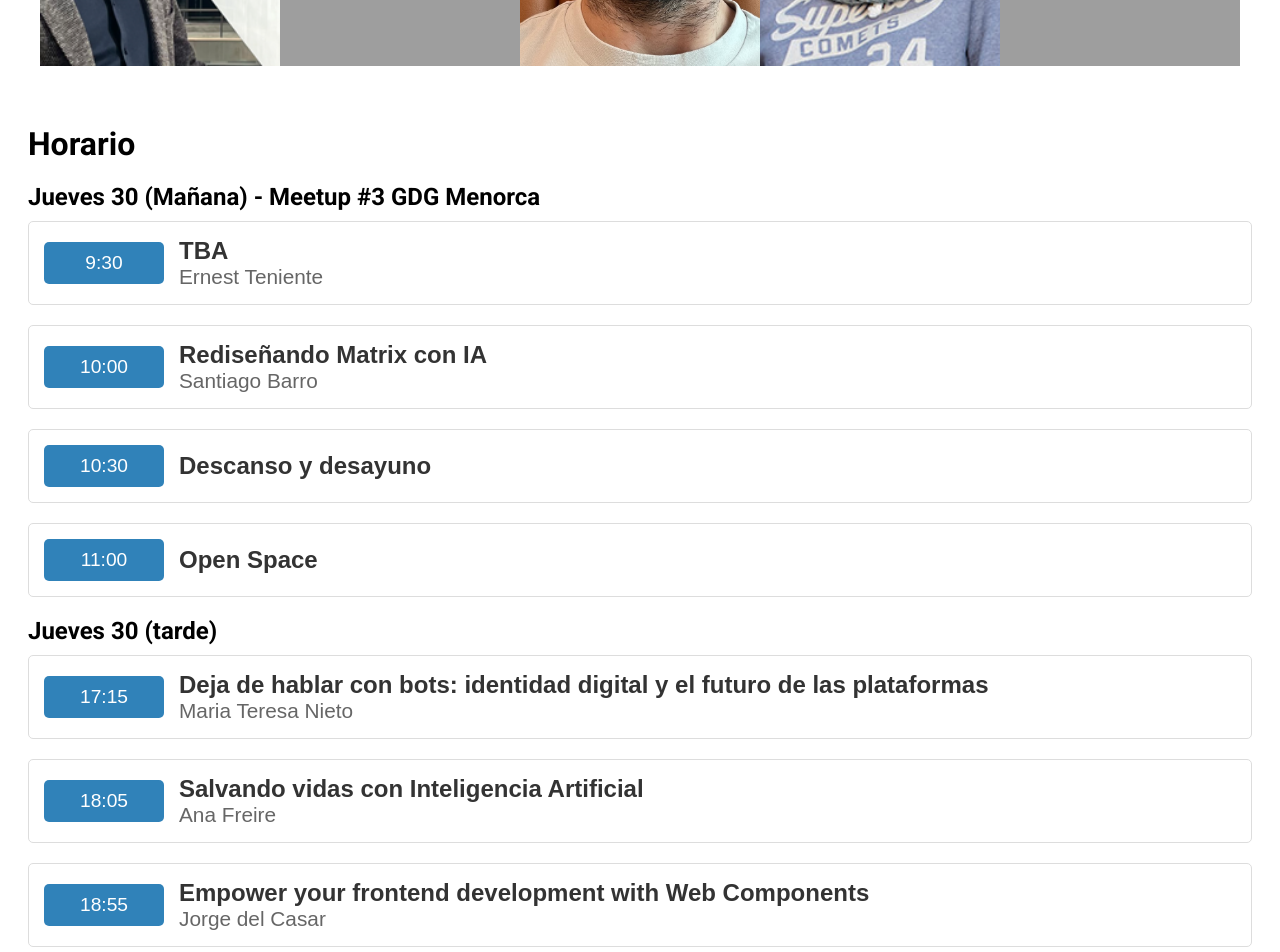
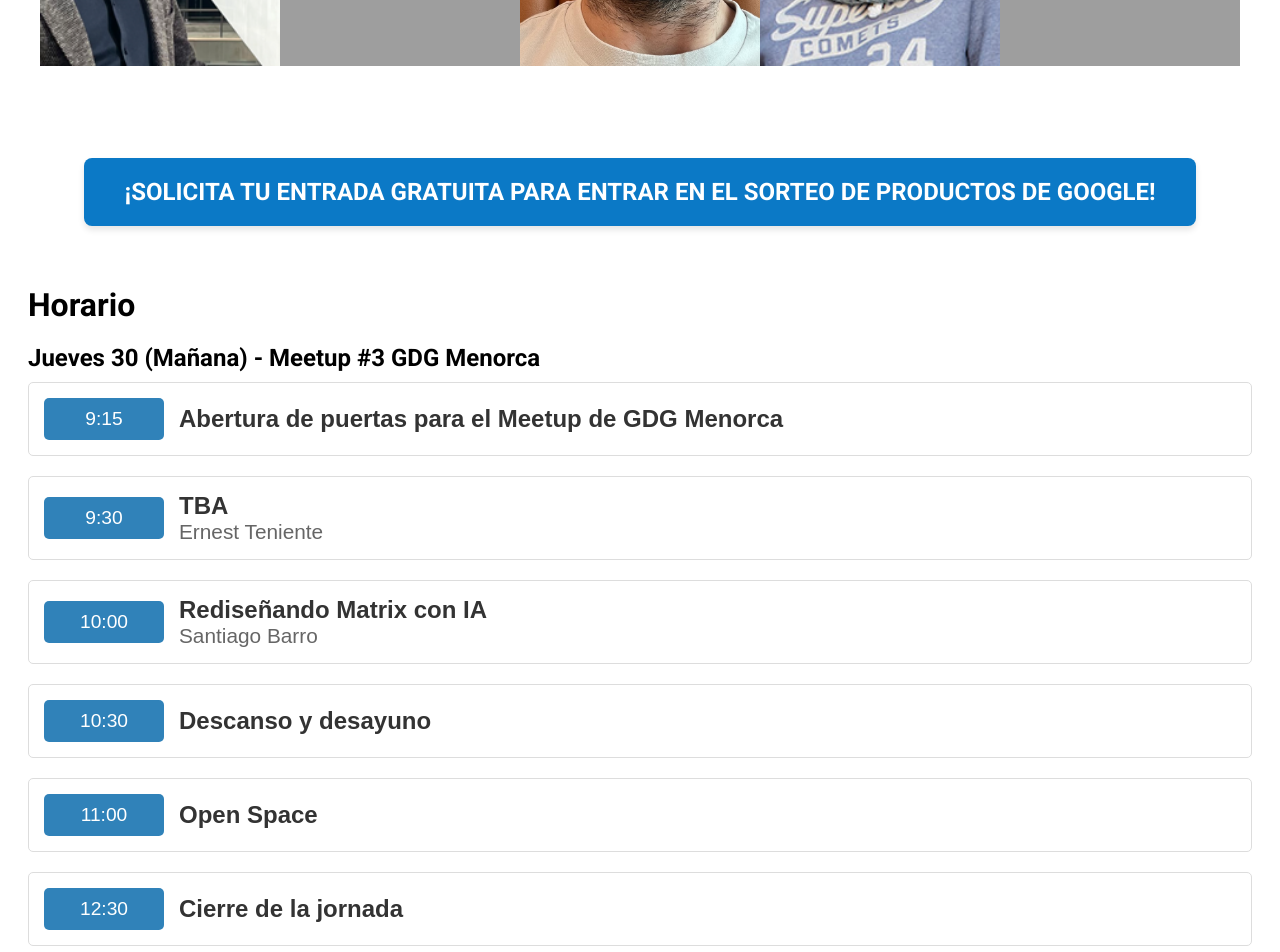
Before and after one commit to alexao8/stem-talks-web, an Angular app: page / in a window 1280 px wide. Shown: the part 2480-3432 px from the top of the page. Built offline with nearby package versions, Linux system fonts and the light colour scheme; grey boxes are pictures that could not be loaded.

Commit message:
Added extra events for opening and closing and extra ticket buttons

```diff
--- a/src/app/schedule/schedule.component.html
+++ b/src/app/schedule/schedule.component.html
@@ -1,4 +1,6 @@
 <div class="schedule-container">
+    <app-boton-entradas></app-boton-entradas>
+
     <h2>Horario</h2>
 
     <div *ngFor="let day of schedule; let dayIndex = index">
@@ -21,4 +23,8 @@
         </div>
       </div>
     </div>
+
+    <div class="location-info">
+      <!-- ... información de ubicación existente ... -->
+    </div>
   </div>
--- a/src/app/schedule/schedule.component.ts
+++ b/src/app/schedule/schedule.component.ts
@@ -1,10 +1,11 @@
 import { Component, OnInit } from '@angular/core';
-import { CommonModule } from '@angular/common'; // Import CommonModule for *ngIf
+import { CommonModule } from '@angular/common';
+import { BotonEntradasComponent } from '../shared/boton-entradas/boton-entradas.component';
 
 @Component({
   selector: 'app-schedule',
   standalone: true,
-  imports: [CommonModule],
+  imports: [CommonModule, BotonEntradasComponent],
   templateUrl: './schedule.component.html',
   styleUrls: ['./schedule.component.css']
 })
@@ -13,6 +14,11 @@ export class ScheduleComponent implements OnInit {
     {
       day: 'Jueves 30 (Mañana) - Meetup #3 GDG Menorca',
       talks: [
+        {
+          time: '9:15',
+          title: 'Abertura de puertas para el Meetup de GDG Menorca',
+          summary: 'Bienvenida de los organizadores y presentación del Meetup de GDG Menorca',
+        },
         {
           time: '9:30',
           title: 'TBA',
@@ -37,6 +43,11 @@ export class ScheduleComponent implements OnInit {
           speaker: '',
           summary: 'A raíz de las charlas escuchadas y de temas que vayan surgiendo, tendremos un espacio de discusión donde se podrá hablar tanto de actualidad en la tecnología como de la comunidad y sus intereses para futuras activdades.',
         },
+        {
+          time: '12:30',
+          title: 'Cierre de la jornada',
+          summary: 'Cierre de la jornada y agradecimiento a los organizadores y colaboradores.',
+        },
       ],
       isOpen: [false, false]  // Track the open state for each talk in this day
     },
@@ -44,6 +55,10 @@ export class ScheduleComponent implements OnInit {
       day: 'Jueves 30 (tarde)',
       talks: [
         {
+          time: '17:00',
+          title: 'Bienvenida a STEM Talks 2025',
+          summary: 'Bienvenida de los organizadores y presentación de la conferencia STEM Talks 2025',
+        },{
           time: '17:15',
           title: 'Deja de hablar con bots: identidad digital y el futuro de las plataformas',
           speaker: 'Maria Teresa Nieto',
@@ -61,12 +76,22 @@ export class ScheduleComponent implements OnInit {
           speaker: 'Jorge del Casar',
           summary: 'En esta charla haremos una breve introducción a los web components y cómo estos pueden mejorar la Experiencia de Usuario y unificar la Interfaz de Usuario. Iremos desde ejemplos simples de composición hasta ejemplos complejos con inyección de dependencias para integrarlos en arquitecturas hexagonales o modificar su funcionamiento según dónde los incorporemos. En resumen, un recorrido completo sobre las bases de los web components hasta cómo implementar i18n, signals, context. Todo lo que necesitas saber para empezar a incorporar web components en tus interfaces de usuario.',
         },
+        {
+          time: '19:30',
+          title: 'Sesión de Networking y cierre de la jornada',
+          summary: 'Cierre de la jornada y agradecimiento a los organizadores y colaboradores. Se ofrecerá una sesión de networking para que los asistentes puedan conocerse y hablar sobre sus intereses y proyectos.',
+        }
       ],
       isOpen: [false, false]  // Track the open state for each talk in this day
     },
     {
       day: 'Viernes 31 (mañana)',
       talks: [
+        {
+          time: '17:00',
+          title: 'Abertura de puertas',
+          summary: 'Bienvenida de los organizadores y presentación de la sesión de mañana',
+        },
         {
           time: '10:00',
           title: 'Entra a la màquina del temps amb les biociències',
@@ -103,6 +128,11 @@ export class ScheduleComponent implements OnInit {
           speaker: 'Estudiantes de diversas carreras STEM',
           summary: 'En esta informal mesa redonda se podrá discutir de como son los estudios en la universidad, que experiencias han vivido los estudiantes, que retos han encontrado... Además, los asistentes podrán interrumpir y preguntar sus preguntas a los miembros de la mesa para hacerlo más dinámico.',
         },
+        {
+          time: '13:00',
+          title: 'Cierre de la jornada',
+          summary: 'Cierre de la jornada y agradecimiento a los organizadores y colaboradores.',
+        }
       ],
       isOpen: [false, false]  // Track the open state for each talk in this day
     },
@@ -129,10 +159,14 @@ export class ScheduleComponent implements OnInit {
         },
         {
           time: '19:40',
-          title: 'Networking y talk especial: TBA',
+          title: 'Talk especial: TBA',
           speaker: 'Speaker: TBA',
           summary: '¡Solo podemos decirte que el final te va a encantar!',
-        },
+        },{
+          time: '20:15',
+          title: 'Nos vemos en el STEM Talks 2026',
+          summary: 'Cierre de la jornada y agradecimiento a los organizadores y colaboradores. Se ofrecerá una sesión de networking para que los asistentes puedan conocerse y hablar sobre sus intereses y proyectos.',
+        }
       ],
       isOpen: [false, false]  // Track the open state for each talk in this day
     }
--- /dev/null
+++ b/src/app/shared/boton-entradas/boton-entradas.component.css
@@ -0,0 +1,24 @@
+.ticket-button-container {
+  text-align: center;
+  margin: 40px 0;
+  padding: 20px;
+}
+
+.ticket-button {
+  display: inline-block;
+  background-color: #0b79c6;
+  color: white;
+  padding: 20px 40px;
+  font-size: 24px;
+  font-weight: bold;
+  text-decoration: none;
+  border-radius: 8px;
+  transition: all 0.3s ease;
+  box-shadow: 0 4px 6px rgba(0, 0, 0, 0.1);
+}
+
+.ticket-button:hover {
+  background-color: #05243a;
+  transform: translateY(-2px);
+  box-shadow: 0 6px 8px rgba(0, 0, 0, 0.2);
+}
--- /dev/null
+++ b/src/app/shared/boton-entradas/boton-entradas.component.ts
@@ -0,0 +1,15 @@
+import { Component } from '@angular/core';
+
+@Component({
+  selector: 'app-boton-entradas',
+  standalone: true,
+  template: `
+    <div class="ticket-button-container">
+      <a href="https://www.eventbrite.es/e/entradas-stem-talks-menorca-2025-1105345360729?aff=oddtdtcreator" target="_blank" class="ticket-button">
+        ¡SOLICITA TU ENTRADA GRATUITA PARA ENTRAR EN EL SORTEO DE PRODUCTOS DE GOOGLE!
+      </a>
+    </div>
+  `,
+  styleUrls: ['./boton-entradas.component.css']
+})
+export class BotonEntradasComponent {}
```
